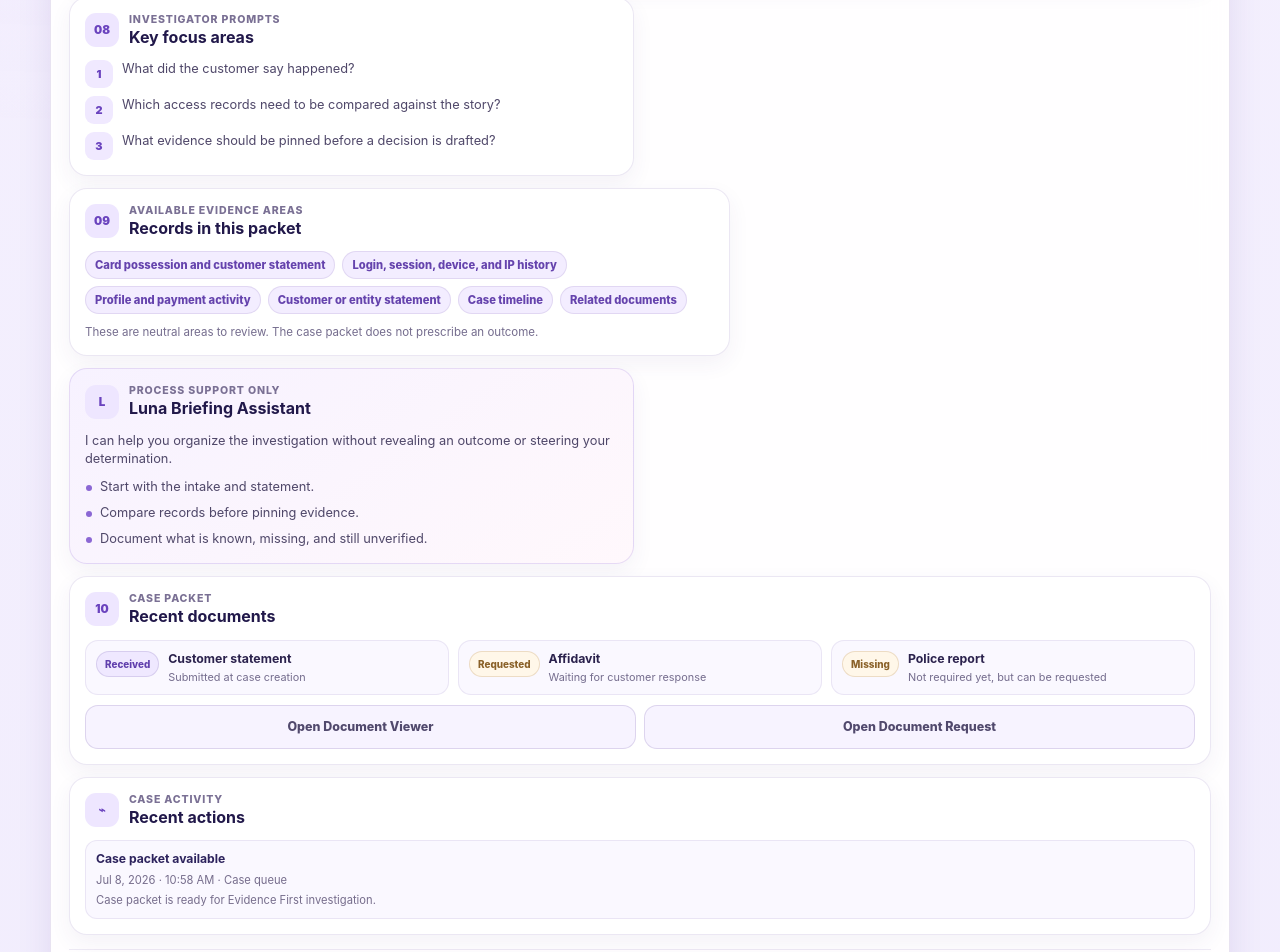
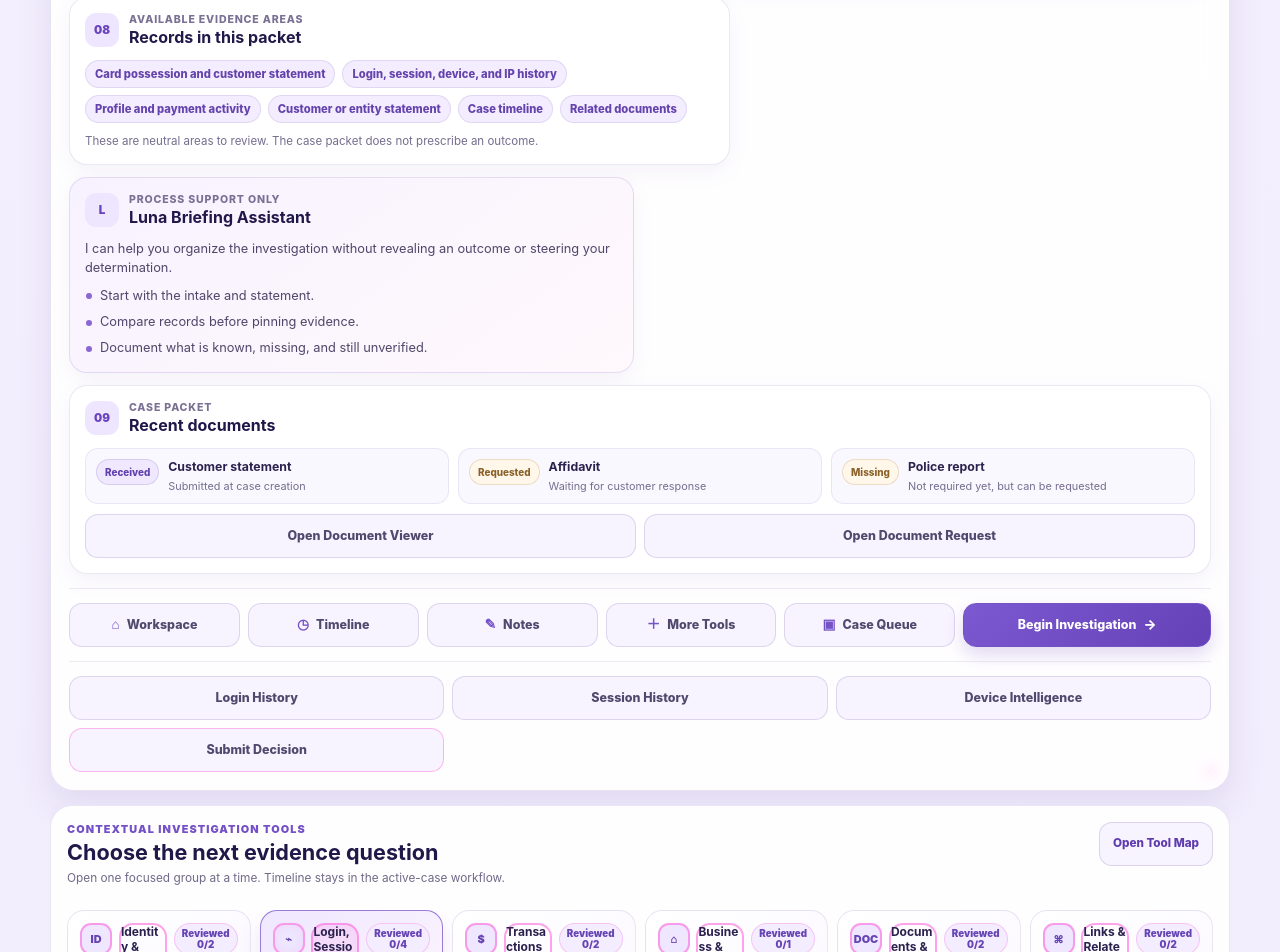
Before and after one commit to iamre2024-debug/fraud-Academy-v1, a React (Vite) app: page / in a window 1280 px wide. Shown: the part 2100-3052 px from the top of the page. Built offline with nearby package versions, Linux system fonts and the light colour scheme.

Commit message:
Remove briefing focus and recent actions sections

```diff
--- a/src/CaseSummaryCard.jsx
+++ b/src/CaseSummaryCard.jsx
@@ -23,16 +23,10 @@ export default function CaseSummaryCard({
   openNotes,
   openMoreTools,
   openQueue,
-  actionLog = [],
   recordAction,
 }) {
   const intake = activeCase.intake ?? {};
   const documents = activeCase.documents ?? [];
-  const focusAreas = activeCase.caseBriefing?.focusAreas ?? activeCase.briefingQuestions ?? [
-    'What opened this case?',
-    'Which records should be compared?',
-    'What evidence should be documented before a determination?',
-  ];
   const intakeAnswers = activeCase.intakeAnswers ?? [];
   const statement = activeCase.statement ?? { label: 'Customer statement', value: activeCase.allegation ?? activeCase.queueReason, source: intake.channel ?? 'Case queue' };
   const evidenceAreas = activeCase.caseBriefing?.evidenceAreas ?? activeCase.evidenceAreas ?? [];
@@ -232,24 +226,9 @@ export default function CaseSummaryCard({
             </dl>
           </article>
 
-          <article className="case-briefing-card case-briefing-focus-card">
+          <article className="case-briefing-card case-briefing-evidence-card">
             <div className="case-briefing-card-heading">
               <span aria-hidden="true">08</span>
-              <div>
-                <p>Investigator prompts</p>
-                <h3>Key focus areas</h3>
-              </div>
-            </div>
-            <ol>
-              {focusAreas.slice(0, 4).map((question, index) => (
-                <li key={`${activeCase.id}-focus-${index}`}><span>{index + 1}</span><p>{question}</p></li>
-              ))}
-            </ol>
-          </article>
-
-          <article className="case-briefing-card case-briefing-evidence-card">
-            <div className="case-briefing-card-heading">
-              <span aria-hidden="true">09</span>
               <div>
                 <p>Available evidence areas</p>
                 <h3>Records in this packet</h3>
@@ -279,7 +258,7 @@ export default function CaseSummaryCard({
 
           <article className="case-briefing-card case-briefing-documents-card">
             <div className="case-briefing-card-heading">
-              <span aria-hidden="true">10</span>
+              <span aria-hidden="true">09</span>
               <div>
                 <p>Case packet</p>
                 <h3>Recent documents</h3>
@@ -303,7 +282,7 @@ export default function CaseSummaryCard({
           {chargebackDetails && (
             <article className="case-briefing-card case-briefing-chargeback-card">
               <div className="case-briefing-card-heading">
-                <span aria-hidden="true">11</span>
+                <span aria-hidden="true">10</span>
                 <div>
                   <p>Chargeback review rail</p>
                   <h3>Reason code and packet details</h3>
@@ -323,7 +302,7 @@ export default function CaseSummaryCard({
           {activeCase.creditDecision && (
             <article className="case-briefing-card case-briefing-credit-card">
               <div className="case-briefing-card-heading">
-                <span aria-hidden="true">12</span>
+                <span aria-hidden="true">11</span>
                 <div>
                   <p>Credit review rail</p>
                   <h3>Credit case details</h3>
@@ -340,19 +319,6 @@ export default function CaseSummaryCard({
             </article>
           )}
 
-          <article className="case-briefing-card case-briefing-activity-card">
-            <div className="case-briefing-card-heading">
-              <span aria-hidden="true">⌁</span>
-              <div>
-                <p>Case activity</p>
-                <h3>Recent actions</h3>
-              </div>
-            </div>
-            <div className="case-briefing-activity-list">
-              {actionLog.slice(0, 4).map((entry) => <div key={entry.id}><strong>{entry.action}</strong><span>{entry.time} · {entry.source}</span><small>{entry.detail}</small></div>)}
-              {!actionLog.length && <p className="case-briefing-empty">No activity has been recorded for this case yet.</p>}
-            </div>
-          </article>
         </div>
 
         <nav className="case-briefing-utilities" aria-label="Case briefing utilities">
```
